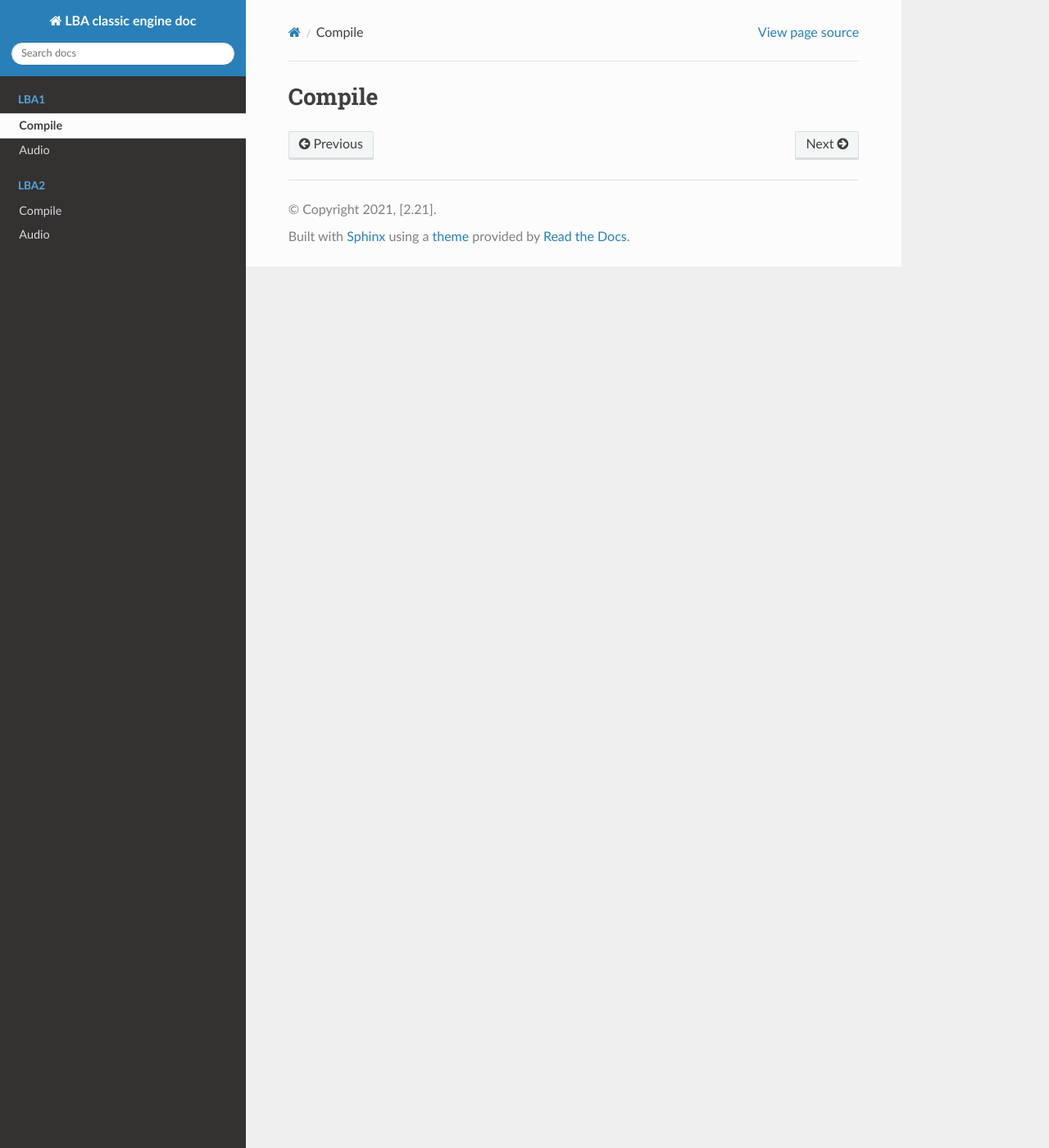
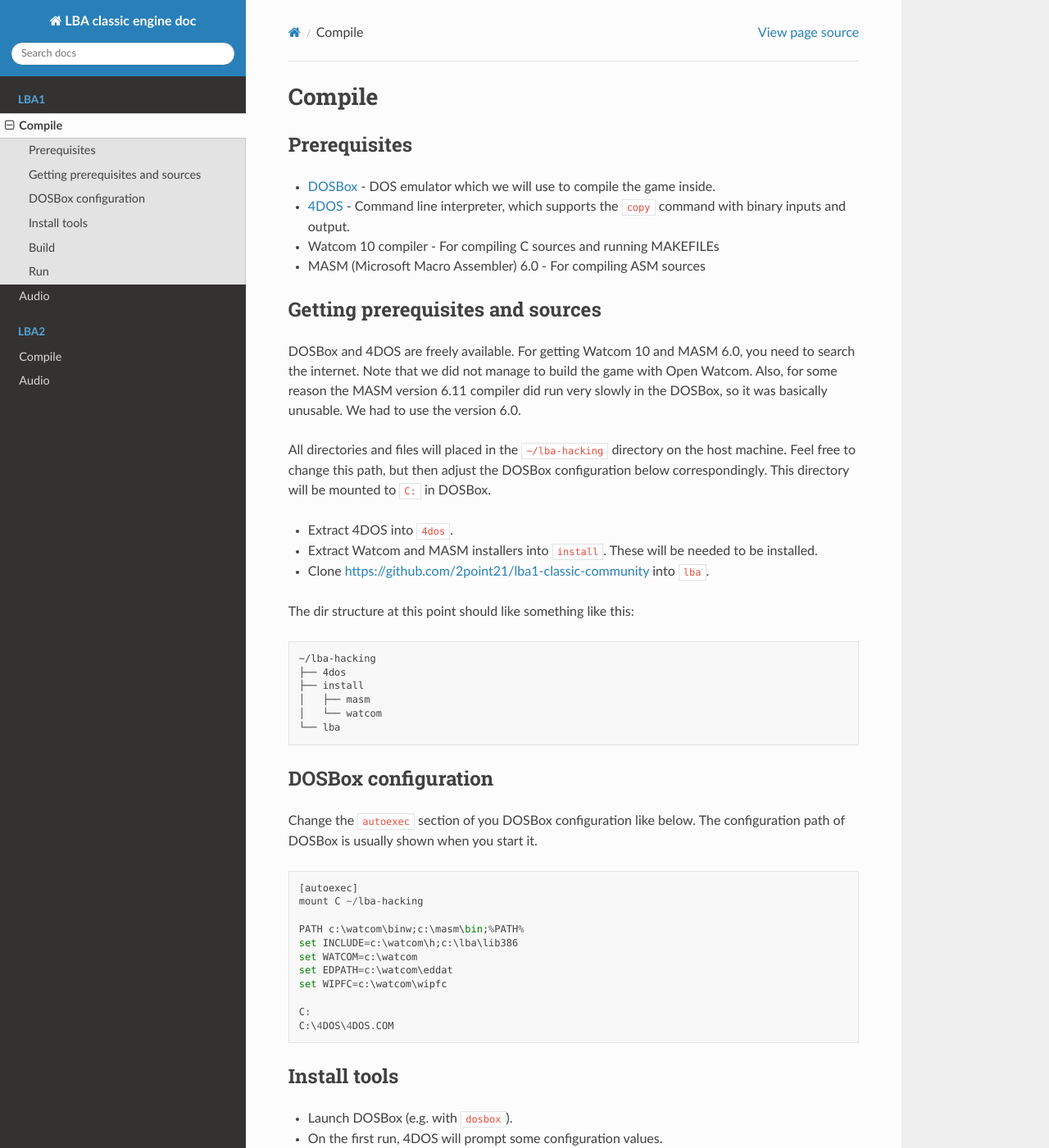
Before and after one commit to LBALab/lba-engine-architecture, a Sphinx documentation site: the page built from source/lba1/compile.rst, in a window 1280 px wide and 1400 px high. Shown: the whole window at 82% size. Built offline with Sphinx 7.4.7 and the Read the Docs theme 2.0.0, drawn with Linux system fonts in a browser that asks for light colours; some of the changed text lies outside the part shown.

Commit message:
Add a guide to compile and run LBA 1.

```diff
--- a/source/lba1/compile.rst
+++ b/source/lba1/compile.rst
@@ -1,2 +1,143 @@
 Compile
 =======
+
+Prerequisites
+-------------
+
+-  `DOSBox <https://www.dosbox.com/>`__ - DOS emulator which we will
+   use to compile the game inside.
+-  `4DOS <https://www.4dos.info/v4dos.htm#751>`__ - Command line
+   interpreter, which supports the ``copy`` command with binary
+   inputs and output.
+-  Watcom 10 compiler - For compiling C sources and running MAKEFILEs
+-  MASM (Microsoft Macro Assembler) 6.0 - For compiling ASM sources
+
+Getting prerequisites and sources
+---------------------------------
+
+DOSBox and 4DOS are freely available. For getting Watcom 10 and MASM
+6.0, you need to search the internet. Note that we did not manage to
+build the game with Open Watcom. Also, for some reason the MASM version
+6.11 compiler did run very slowly in the DOSBox, so it was basically
+unusable. We had to use the version 6.0.
+
+All directories and files will placed in the ``~/lba-hacking`` directory
+on the host machine. Feel free to change this path, but then adjust the
+DOSBox configuration below correspondingly. This directory will be
+mounted to ``C:`` in DOSBox.
+
+-  Extract 4DOS into ``4dos``.
+-  Extract Watcom and MASM installers into ``install``. These will be
+   needed to be installed.
+-  Clone https://github.com/2point21/lba1-classic-community into
+   ``lba``.
+
+The dir structure at this point should like something like this:
+
+::
+
+   ~/lba-hacking
+   ├── 4dos
+   ├── install
+   │   ├── masm
+   │   └── watcom
+   └── lba
+
+DOSBox configuration
+--------------------
+
+Change the ``autoexec`` section of you DOSBox configuration like below.
+The configuration path of DOSBox is usually shown when you start it.
+
+::
+
+   [autoexec]
+   mount C ~/lba-hacking
+
+   PATH c:\watcom\binw;c:\masm\bin;%PATH%
+   set INCLUDE=c:\watcom\h;c:\lba\lib386
+   set WATCOM=c:\watcom
+   set EDPATH=c:\watcom\eddat
+   set WIPFC=c:\watcom\wipfc
+
+   C:
+   C:\4DOS\4DOS.COM
+
+Install tools
+-------------
+
+-  Launch DOSBox (e.g. with ``dosbox``).
+-  On the first run, 4DOS will prompt some configuration values.
+-  Install Watcom by running ``C:\INSTALL\WATCOM\SETUP.EXE`` and
+   following the instructions. Leave the default installation path
+   ``C:\WATCOM``. The step which proposes to modify ``AUTOEXEC.EXE`` and
+   ``CONFIG.SYS`` can be skipped.
+-  Install MASM by running ``C:\INSTALL\MASM\DISK1\SETUP.EXE``. Leave the
+   default installation paths ``C:\MASM\BINB``, etc...
+
+Check the installation by typing in:
+
+-  ``wmake``: this should show the installed Watcom make version; in my
+   case 10.5
+-  ``wcc386``: this should show the help of the Watcom C compiler; in my
+   case 10.5
+-  ``ml``: this should show the version of the Microsoft Macro
+   Assembler; in my case 6.00
+
+Now we are ready to build the game.
+
+Build
+-----
+
+Run inside the DOSBox
+
+::
+
+   cd C:\LBA\LIB386
+
+   cd LIB_3D
+   wmake
+
+   cd ..\LIB_MENU
+   wmake
+
+   cd ..\LIB_MIDI
+   wmake
+
+   cd ..\LIB_MIX
+   wmake
+
+   cd ..\LIB_SAMP
+   wmake
+
+   cd ..\LIB_SVGA
+   wmake
+
+   cd ..\LIB_SYS
+   wmake
+
+   cd ..\..\SOURCES
+   wmake
+   link
+
+The last command will link the ``LBA0.exe``.
+
+Run
+---
+
+To run the game, you will need some assets of the original game.
+
+-  copy HQR files,
+-  copy ``M_SB16.DLL``, ``S3.DLL``, and ``W_SB16.DLL``,
+-  copy ``LBA.CFG``,
+
+into the directory containing ``LBA0.exe``, in our case
+``C:\LBA\SOURCES``.
+
+Run
+
+::
+
+   dos4gw LBA0.exe
+
+Enjoy!
```
